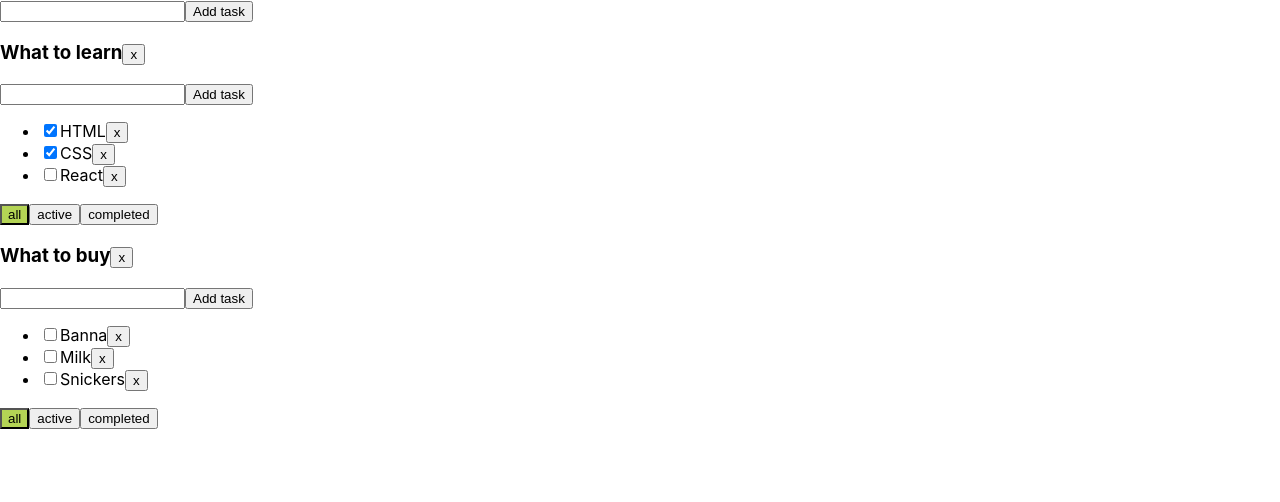
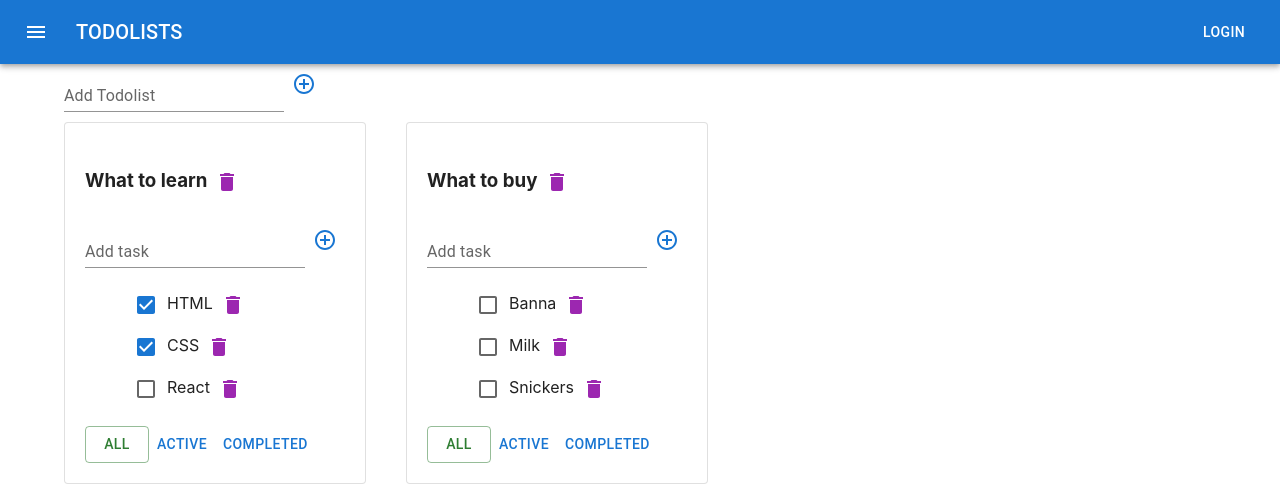
Before and after one commit to Sergejs-Rudko/port_todolist, a React (Create React App) app: page / in a window 1280 px wide. Shown: the top 502 px of the page. Built offline with nearby package versions, Linux system fonts and the light colour scheme.

Commit message:
7 material ui added

```diff
--- a/package.json
+++ b/package.json
@@ -3,6 +3,10 @@
   "version": "0.1.0",
   "private": true,
   "dependencies": {
+    "@emotion/react": "^11.9.0",
+    "@emotion/styled": "^11.8.1",
+    "@mui/icons-material": "^5.6.0",
+    "@mui/material": "^5.6.0",
     "@testing-library/jest-dom": "^5.16.2",
     "@testing-library/react": "^12.1.4",
     "@testing-library/user-event": "^13.5.0",
--- a/src/AddItemForm.tsx
+++ b/src/AddItemForm.tsx
@@ -1,7 +1,11 @@
 import React, {ChangeEvent, KeyboardEvent, useState} from "react";
+import {IconButton, TextField} from "@mui/material";
+import AddCircleOutlineIcon from '@mui/icons-material/AddCircleOutline';
+
 
 type AddItemFormPropsType = {
     addItem: (newTaskTitle: string) => void
+    addLabel: string
 }
 
 
@@ -32,15 +36,18 @@ export const AddItemForm = (props: AddItemFormPropsType) => {
 
     return (
         <div>
-            <input type="text"
-                   value={newTaskTitle}
-                   onChange={onNewTitleChangeHandler}
-                   onKeyPress={onAddTaskViaEnterHandler}
-                   className={error ? "error" : ""}/>
-            <button onClick={() =>
-                addTask()
-            }>Add task
-            </button>
+            <TextField
+                variant={"standard"}
+                label={props.addLabel}
+                type="text"
+                value={newTaskTitle}
+                onChange={onNewTitleChangeHandler}
+                onKeyPress={onAddTaskViaEnterHandler}
+                error={error}
+            ></TextField>
+            <IconButton onClick={addTask}>
+                <AddCircleOutlineIcon color={"primary"}/>
+            </IconButton>
             {error && <div className={"errorMessage"}>Title is required</div>}
         </div>
     )
--- a/src/App.tsx
+++ b/src/App.tsx
@@ -3,6 +3,8 @@ import './App.css';
 import {Todolist} from "./Todolist";
 import {v1} from "uuid";
 import {AddItemForm} from "./AddItemForm";
+import {AppBar, Button, Toolbar, IconButton, Typography, Container, Grid, Paper} from "@mui/material";
+import MenuIcon from '@mui/icons-material/Menu';
 
 function App() {
 
@@ -76,17 +78,17 @@ function App() {
         setTasks({...tasks, [todolist.id]: []})
     }
 
-    const changeTaskTitle = (todolistID : string, id : string, newTitle : string) => {
+    const changeTaskTitle = (todolistID: string, id: string, newTitle: string) => {
         let t = tasks[todolistID].find((task) => task.id === id)
-        if(t){
+        if (t) {
             t.title = newTitle
             setTasks({...tasks})
         }
     }
 
-    const changeTodolistTitle = (id : string, newTitle : string) => {
+    const changeTodolistTitle = (id: string, newTitle: string) => {
         let tl = todolists.find((tl) => tl.id === id)
-        if(tl){
+        if (tl) {
             tl.title = newTitle
             setTodolists([...todolists])
         }
@@ -94,9 +96,30 @@ function App() {
 
     return (
         <div className="App">
+            <AppBar position="static">
+                <Toolbar>
+                    <IconButton
+                        size="large"
+                        edge="start"
+                        color="inherit"
+                        aria-label="menu"
+                        sx={{mr: 2}}
+                    >
+                        <MenuIcon/>
+                    </IconButton>
+                    <Typography variant="h6" component="div" sx={{flexGrow: 1}}>
+                        TODOLISTS
+                    </Typography>
+                    <Button color="inherit">Login</Button>
+                </Toolbar>
+            </AppBar>
+            <Container fixed>
+                <Grid container>
                     <AddItemForm addItem={(title) => {
                         addTodolist(title)
-            }}/>
+                    }} addLabel={"Add Todolist"}/>
+                </Grid>
+                <Grid container spacing={5}>
                     {
                         todolists.map((tl) => {
                             let tasksForTodolist = tasks[tl.id]
@@ -109,7 +132,9 @@ function App() {
                             }
 
 
-                    return <Todolist
+                            return <Grid item>
+                                <Paper elevation={3} variant="outlined" style={{padding : "20px", marginTop : "10px"}}>
+                                    <Todolist
                                         key={tl.id}
                                         id={tl.id}
                                         title={tl.title}
@@ -123,8 +148,14 @@ function App() {
                                         filter={tl.filter}
                                         changeTodolistTitle={changeTodolistTitle}
                                     />
+                                </Paper>
+                            </Grid>
                         })
                     }
+                </Grid>
+
+
+            </Container>
 
         </div>
     );
@@ -149,3 +180,6 @@ export type TasksStateType = {
 export type FilterTypes = "all" | "active" | "completed"
 
 export default App;
+
+
+// 8: 40
--- a/src/EditableSpan.tsx
+++ b/src/EditableSpan.tsx
@@ -1,4 +1,5 @@
 import React, {ChangeEvent, useState} from "react";
+import {TextField} from "@mui/material";
 
 export const EditableSpan = (props: PropsType) => {
 
@@ -21,10 +22,11 @@ export const EditableSpan = (props: PropsType) => {
     return (
 
         editMode
-            ? <input value={title}
-                     autoFocus={true}
-                     onBlur={editModeOFF}
-                     onChange={onChange}
+            ? <TextField value={title}
+                         variant={"standard"}
+                         autoFocus={true}
+                         onBlur={editModeOFF}
+                         onChange={onChange}
             />
             : <span onDoubleClick={editModeON}>{props.title}</span>
     )
--- /dev/null
+++ b/src/Todolist.module.css
@@ -0,0 +1,3 @@
+.task{
+    list-style-type: none;
+}
--- a/src/Todolist.tsx
+++ b/src/Todolist.tsx
@@ -2,6 +2,9 @@ import React, {ChangeEvent} from "react";
 import {FilterTypes, TaskType} from "./App";
 import {AddItemForm} from "./AddItemForm";
 import {EditableSpan} from "./EditableSpan";
+import {Button, Checkbox, IconButton} from "@mui/material";
+import DeleteIcon from '@mui/icons-material/Delete';
+import styles from "./Todolist.module.css"
 
 export const Todolist = (props: PropsType) => {
     const {filter} = props
@@ -22,22 +25,24 @@ export const Todolist = (props: PropsType) => {
         props.addTask(title, props.id)
     }
 
-    const changeTodolistTitle = (title : string) => {
-        props.changeTodolistTitle(props.id,title)
+    const changeTodolistTitle = (title: string) => {
+        props.changeTodolistTitle(props.id, title)
     }
-
-
 
 
     return (
         <div>
             <h3>
-                <EditableSpan title={props.title} changeItemTitle={(title)=> {changeTodolistTitle(title)}}/>
-                <button onClick={() => props.removeTodolist(props.id)}>x</button>
+                <EditableSpan title={props.title} changeItemTitle={(title) => {
+                    changeTodolistTitle(title)
+                }}/>
+                <IconButton onClick={() => props.removeTodolist(props.id)}>
+                    <DeleteIcon color={"secondary"}/>
+                </IconButton>
             </h3>
 
 
-            <AddItemForm addItem={addTask}/>
+            <AddItemForm addItem={addTask} addLabel={"Add task"}/>
             <ul>
                 {
                     props.tasks.map((task) => {
@@ -48,23 +53,28 @@ export const Todolist = (props: PropsType) => {
                             props.changeTaskStatus(task.id, e.currentTarget.checked, props.id)
                         }
 
-                        const changeTaskTitle = (title : string) => {
-                            props.changeTaskTitle(props.id,task.id,title)
+                        const changeTaskTitle = (title: string) => {
+                            props.changeTaskTitle(props.id, task.id, title)
                         }
 
-                        return <li key={task.id}><input type="checkbox" checked={task.isDone}
-                                                        onChange={onCheckboxChangeHandler}/>
-                            <EditableSpan title={task.title} changeItemTitle={(title)=> changeTaskTitle(title)}/>
-                            <button onClick={onRemoveHandler}>x</button>
+                        return <li className={styles.task} key={task.id}><Checkbox checked={task.isDone}
+                                                                                   onChange={onCheckboxChangeHandler}/>
+                            <EditableSpan title={task.title} changeItemTitle={(title) => changeTaskTitle(title)}/>
+                            <IconButton onClick={onRemoveHandler}>
+                                <DeleteIcon color={"secondary"}/>
+                            </IconButton>
                         </li>
                     })
                 }
             </ul>
             <div>
-                <button onClick={onAllFilter} className={filter === "all" ? "activeFilter" : ""}>all</button>
-                <button onClick={onActiveFilter} className={filter === "active" ? "activeFilter" : ""}>active</button>
-                <button onClick={onCompletedFilter} className={filter === "completed" ? "activeFilter" : ""}>completed
-                </button>
+                <Button onClick={onAllFilter} color={filter === "all" ? "success" : "primary"}
+                        variant={filter === "all" ? "outlined" : "text"}>all</Button>
+                <Button onClick={onActiveFilter} color={filter === "active" ? "success" : "primary"}
+                        variant={filter === "active" ? "outlined" : "text"}>active</Button>
+                <Button onClick={onCompletedFilter} color={filter === "completed" ? "success" : "primary"}
+                        variant={filter === "completed" ? "outlined" : "text"}>completed
+                </Button>
             </div>
         </div>
     )
@@ -80,6 +90,6 @@ type PropsType = {
     changeTaskStatus: (id: string, isDone: boolean, todolistID: string) => void
     filter: FilterTypes
     removeTodolist: (id: string) => void
-    changeTaskTitle : (todolistID : string, id : string, newTitle : string) => void
-    changeTodolistTitle : (id : string, newTitle : string) => void
+    changeTaskTitle: (todolistID: string, id: string, newTitle: string) => void
+    changeTodolistTitle: (id: string, newTitle: string) => void
 }
```
Also changed, not shown: 1 other file (tests, documents, lock files or other folders). Lines whose indentation alone changed are shown as unchanged.
